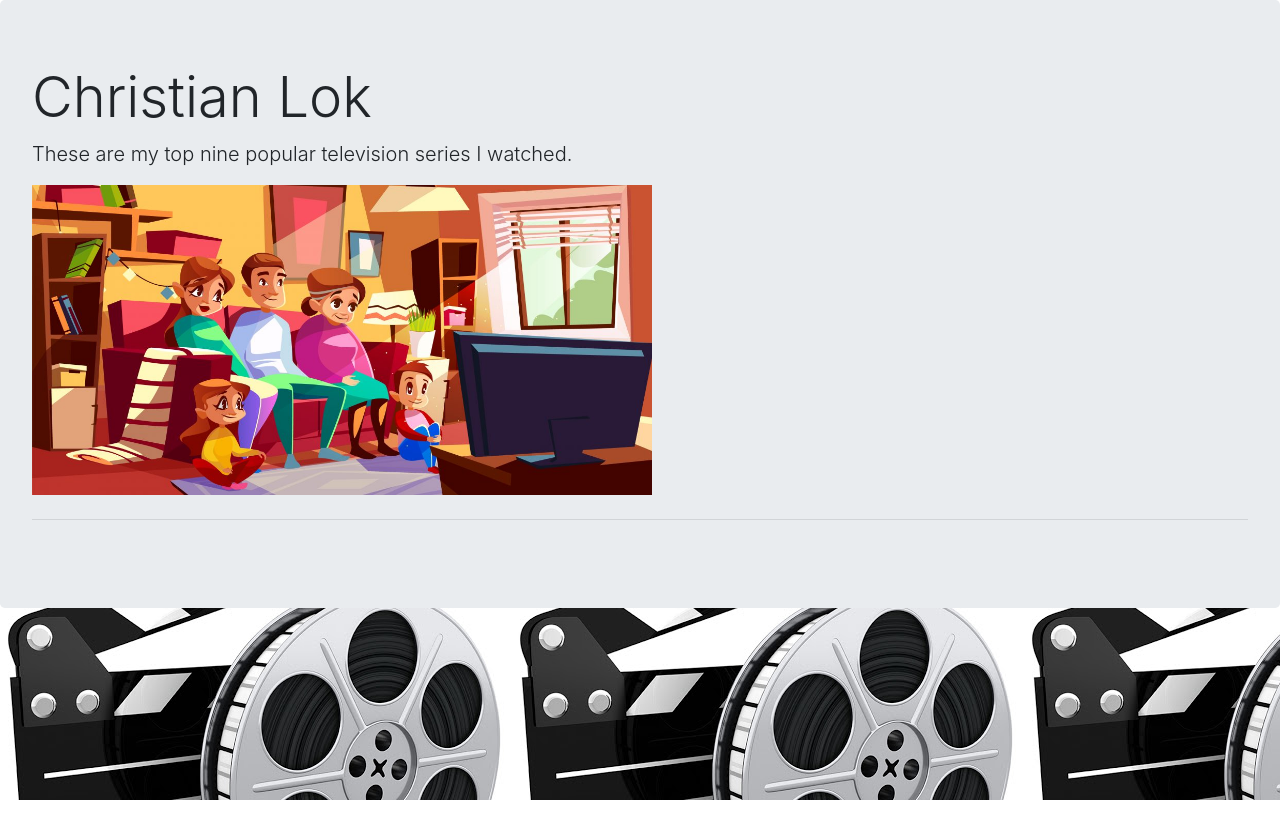
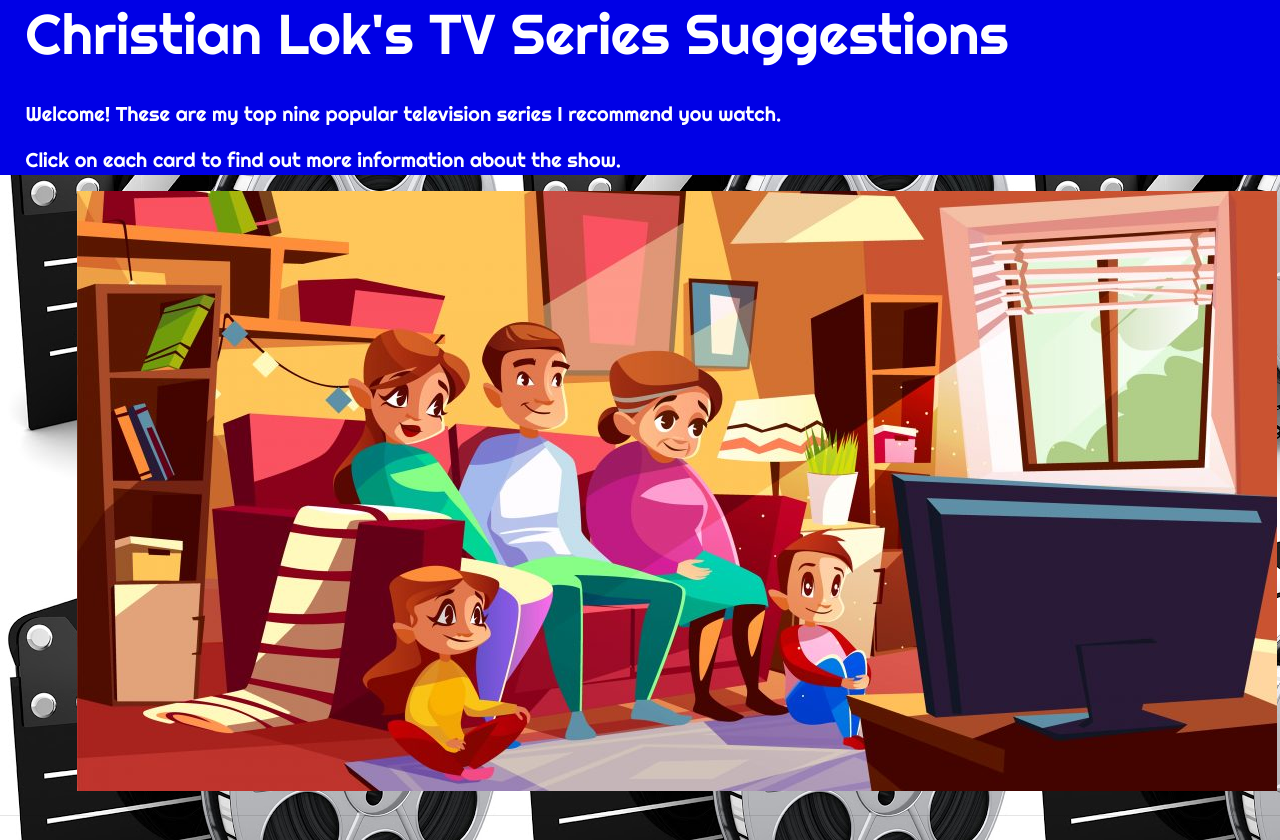
Before and after one commit to SpecsDogs/Tv-Shows, a plain HTML site: page index.html in a window 1280 px wide. Before the commit the page ends 800 px from the top, so only its background shows below. Drawn offline with nearby package versions, Linux system fonts and the light colour scheme; no server answers.

Commit message:
First Draft

```diff
--- a/index.html
+++ b/index.html
@@ -1,6 +1,7 @@
 <!doctype html>
 <html lang="en">
   <head>
+  <link href="https://fonts.googleapis.com/css2?family=Righteous&display=swap" rel="stylesheet">
     <!-- Required meta tags -->
     <meta charset="utf-8">
     <meta name="viewport" content="width=device-width, initial-scale=1, shrink-to-fit=no">
@@ -10,13 +11,15 @@
     <title>Television series</title>
   </head>
   <body>
+<div class="title">
+   <!-- <div class="jumbotron"> -->
+      <h1 class="display-4">Christian Lok's TV Series Suggestions </h1> <br>
+      <p class="lead">Welcome! These are my top nine popular television series I recommend you watch.</p>
+      <p class="lead">Click on each card to find out more information about the show.</p>
+      </div>
+      <img src="banner.jpg" class="family">
+      <hr class="my-4">
 
-   <div class="jumbotron">
-      <h1 class="display-4">Christian Lok </h1>
-      <p class="lead">These are my top nine popular television series I watched.</p>
-      <img src="banner.jpg">
-      <hr class="my-4">
-    </div>
 <div class="container">
 
 <div class="list-view row">
--- a/main.css
+++ b/main.css
@@ -25,3 +25,14 @@
 body {
   background-image: url("reel.jpg");
 }
+
+.family {
+  margin-left:6%;
+}
+
+.title {
+  padding-left:2%;
+ font-family: 'Righteous', cursive;
+ background-color:#0000e6 ;
+ color: white;
+}
--- a/main.js
+++ b/main.js
@@ -31,7 +31,7 @@ var listView = function(id, photo, title, network) {
     ${photo ? `<img src="${photo[0].url}">` : ``}
     <div class="card-body">
       <h2 class="card-title"><a href="index.html?id=${id}">${title}</h2></a>
-      <p class="card-text">${network}</p>
+      <p class="card-text">Network: <strong>${network}</strong></p>
       </div>
     </div>
     </div>
```
